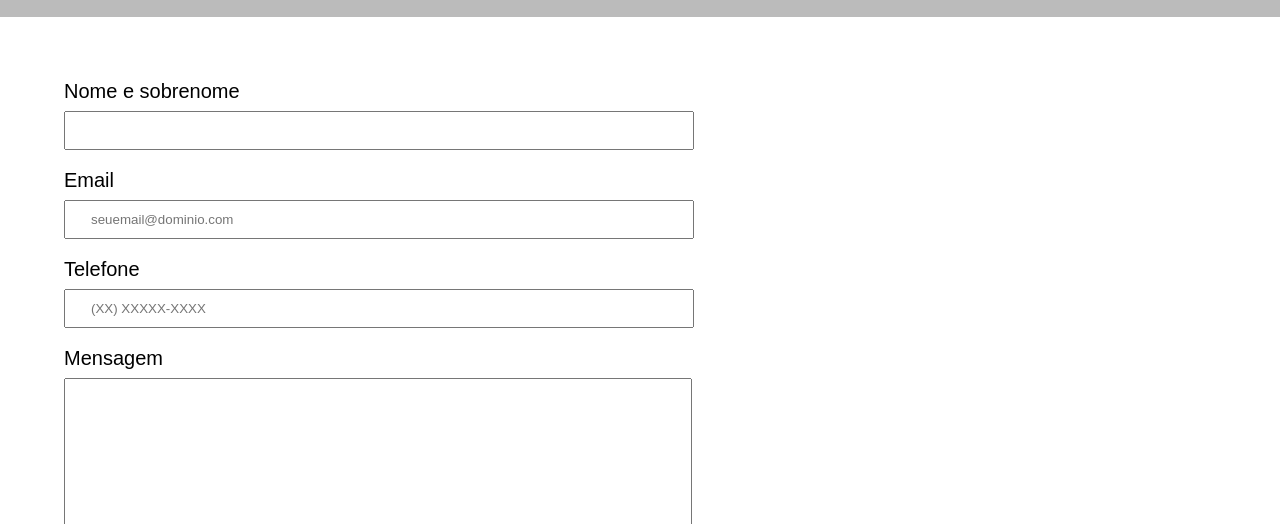
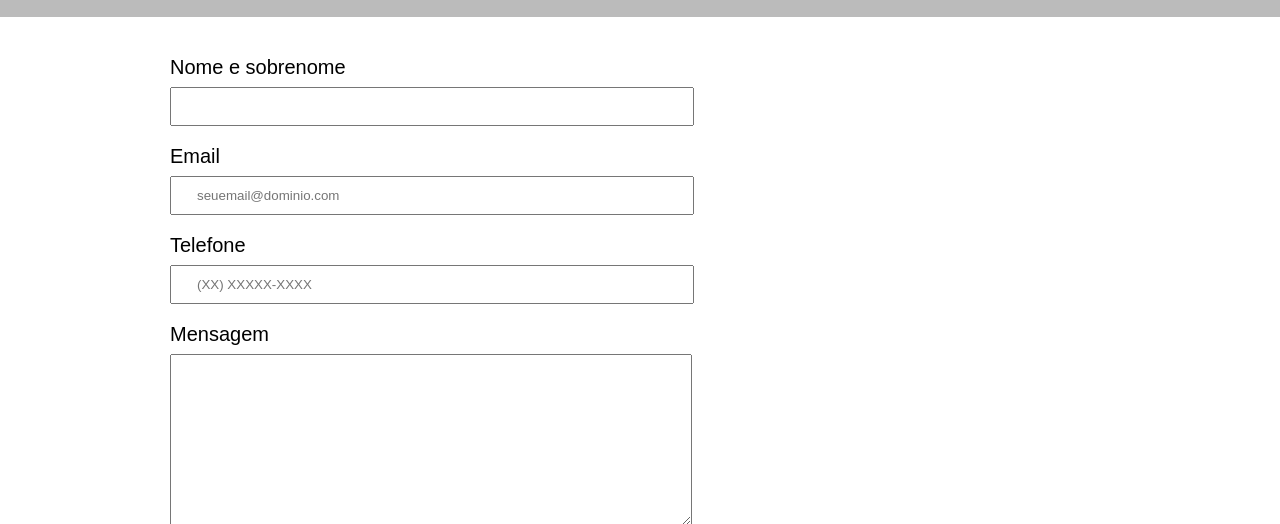
Before and after one commit to Bmolinari96/site-barbearia, a plain HTML site: page contato.html in a window 1280 px wide. Shown: the part 276-800 px from the top of the page. Drawn offline with Linux system fonts and the light colour scheme.

Commit message:
centralizando página contato

```diff
--- a/contato.html
+++ b/contato.html
@@ -23,6 +23,7 @@
 		</header>
 
 		<main>
+			<div class="contato">
 				<form>
 					<label for="nomesobrenome">Nome e sobrenome</label>
 					<input type="text" id="nomesobrenome" class="input-padrao" required>
@@ -77,6 +78,7 @@
 						<td>8h ~ 20h</td>
 					</tr>
 				</table>
+			</div>
 		</main>
 
 		<footer>
--- a/scr/css/style.css
+++ b/scr/css/style.css
@@ -94,8 +94,9 @@ footer {
 	margin: 20px 0 0;
 }
 
-main {
-	margin: 5%;
+.contato {
+	width: 940px;
+	margin: 0 auto;
 }
 
 form {
```
Lines whose indentation alone changed are shown as unchanged.
